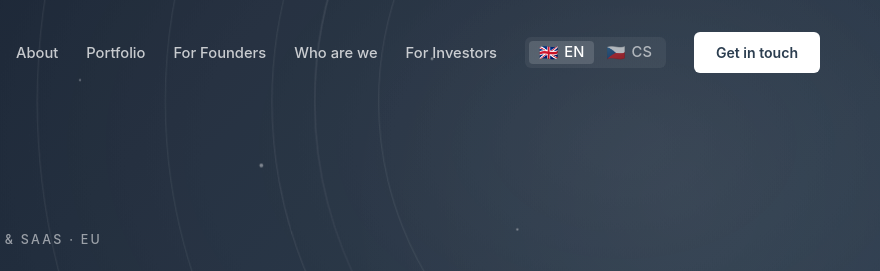
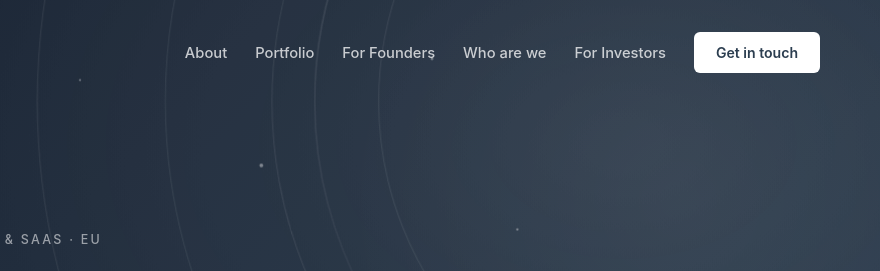
Before and after one commit to adamku8/ave-mundo, a plain HTML site: page index.html in a window 1280 px wide. Shown: the top 271 px of the page, 400-1280 px from the left. Drawn offline with Linux system fonts and the light colour scheme.

Commit message:
Remove language switcher from nav (keep footer only)

```diff
--- a/index.html
+++ b/index.html
@@ -718,10 +718,6 @@ body {
         <a href="#founders" onclick="closeMenu()">For Founders</a>
         <a href="#team" onclick="closeMenu()">Who are we</a>
         <a href="#investors" onclick="closeMenu()">For Investors</a>
-        <div class="lang-switch" role="group" aria-label="Language">
-            <a href="/" class="lang-switch__btn lang-switch__btn--active" hreflang="en"><span class="flag" aria-hidden="true">🇬🇧</span> EN</a>
-            <a href="/cs/" class="lang-switch__btn" hreflang="cs"><span class="flag" aria-hidden="true">🇨🇿</span> CS</a>
-        </div>
         <a href="#contact" class="nav__cta" onclick="closeMenu()">Get in touch</a>
     </div>
 </nav>
```
Also changed, not shown: cs/index.html (+0 -4 lines).
